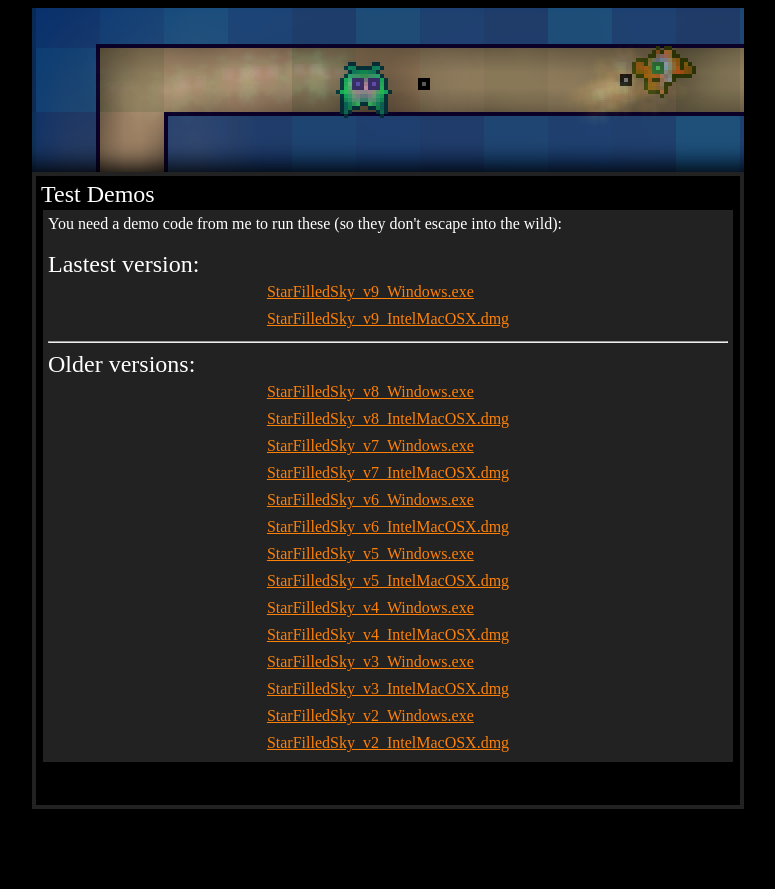
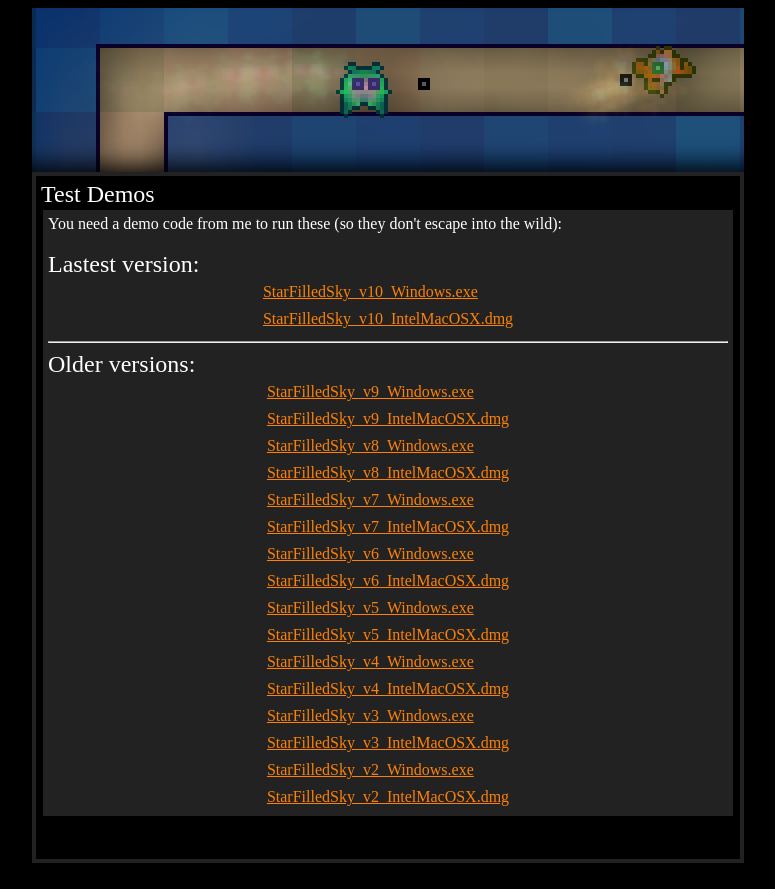
Before and after one commit to jasonrohrer/StarFilledSky, a PHP site: page /testDemo/index.php in a window 1280 px wide. Shown: the whole page, without its empty margins (252-1027 px from the left). Before the commit the page ends 809 px from the top, so only its background shows below. Run offline with PHP 8.4, Linux system fonts and the light colour scheme; some libraries are stand-ins or nearby versions.

Commit message:
Fixed typos and improved wording, posted v10 to web.

```diff
--- a/documentation/TesterInstructions.txt
+++ b/documentation/TesterInstructions.txt
@@ -29,7 +29,7 @@ Every time you play the game, your whole experience is saved in the "recordedGam
 
 The game includes a simple tutorial that both explains the controls and gradually exposes you to additional gameplay mechanics.
 
-This is the SEVENTH iteration of this tutorial.  At this point I've pretty much given up on the "show, don't tell" approach, and almost everything is explained at some point with brief text messages.  Previous tutorials worked for some people, but were a horrible experience for others.  I don't want anyone to fall through the cracks, and the point of this game is not to figure out the basic mechanics anyway (the point is what emerges AFTER you figure out the basic mechanics).
+This is the EIGHTH iteration of this tutorial.  At this point I've pretty much given up on the "show, don't tell" approach, and almost everything is explained at some point with brief text messages.  Previous tutorials worked for some people, but were a horrible experience for others.  I don't want anyone to fall through the cracks, and the point of this game is not to figure out the basic mechanics anyway (the point is what emerges AFTER you figure out the basic mechanics).
 
 But even with this verbose approach, something might be missing.  Is it clear enough?  Were you able to figure out the various gameplay systems?
 
--- a/documentation/html/testDemo/index.php
+++ b/documentation/html/testDemo/index.php
@@ -26,8 +26,8 @@ You need a demo code from me to run these (so they don't escape into the wild):
 <font size=5>Lastest version:</font>
 <center>
 <table border=0 cellpadding=4 cellspacing=1>
-<tr><td><a href="StarFilledSky_v9_Windows.exe">StarFilledSky_v9_Windows.exe</a></td></tr>
-<tr><td><a href="StarFilledSky_v9_IntelMacOSX.dmg">StarFilledSky_v9_IntelMacOSX.dmg</a></td></tr>
+<tr><td><a href="StarFilledSky_v10_Windows.exe">StarFilledSky_v10_Windows.exe</a></td></tr>
+<tr><td><a href="StarFilledSky_v10_IntelMacOSX.dmg">StarFilledSky_v10_IntelMacOSX.dmg</a></td></tr>
 <!--
 <tr><td><a href="SleepIsDeath_v14a_UnixSource.tar.gz">SleepIsDeath_v14a_UnixSource.tar.gz</a></td></tr>
 -->
@@ -39,6 +39,8 @@ You need a demo code from me to run these (so they don't escape into the wild):
 <font size=5>Older versions:</font>
 <center>
 <table border=0 cellpadding=4 cellspacing=1>
+<tr><td><a href="StarFilledSky_v9_Windows.exe">StarFilledSky_v9_Windows.exe</a></td></tr>
+<tr><td><a href="StarFilledSky_v9_IntelMacOSX.dmg">StarFilledSky_v9_IntelMacOSX.dmg</a></td></tr>
 <tr><td><a href="StarFilledSky_v8_Windows.exe">StarFilledSky_v8_Windows.exe</a></td></tr>
 <tr><td><a href="StarFilledSky_v8_IntelMacOSX.dmg">StarFilledSky_v8_IntelMacOSX.dmg</a></td></tr>
 <tr><td><a href="StarFilledSky_v7_Windows.exe">StarFilledSky_v7_Windows.exe</a></td></tr>
```
Also changed, not shown: documentation/changeLog.txt.
